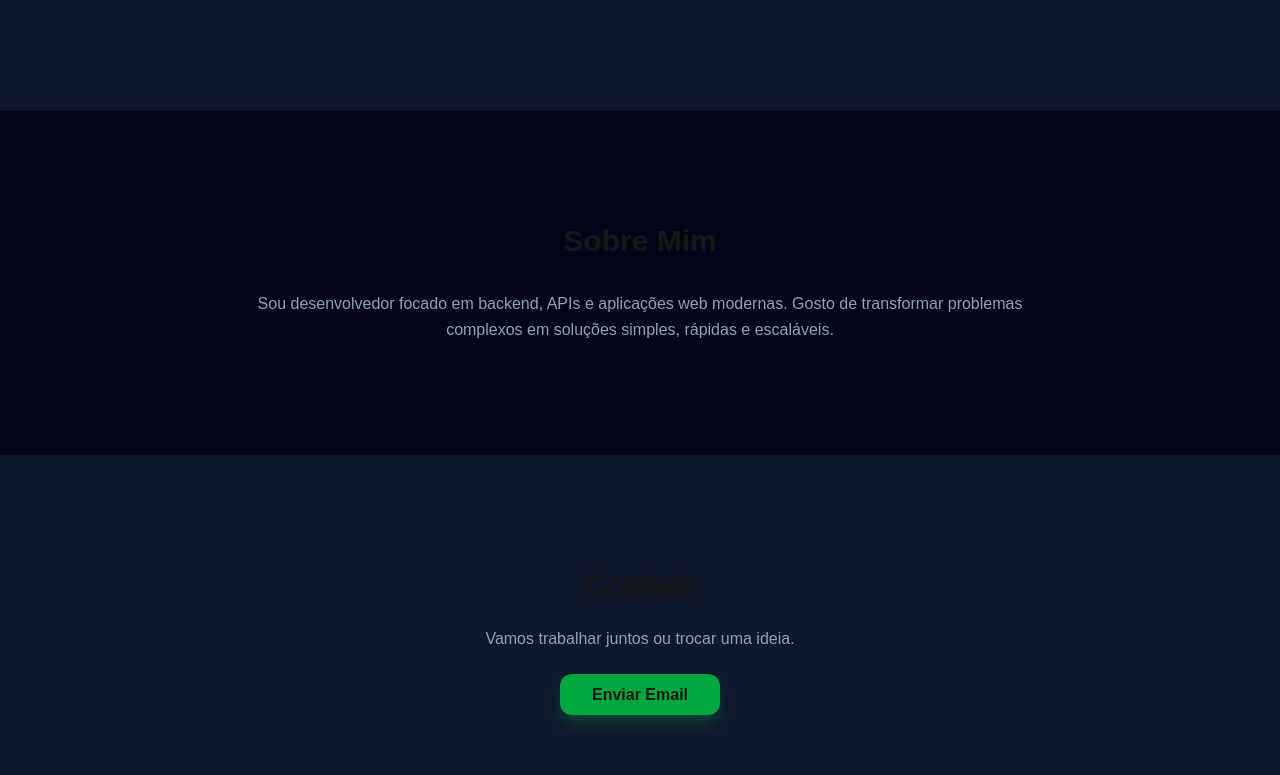
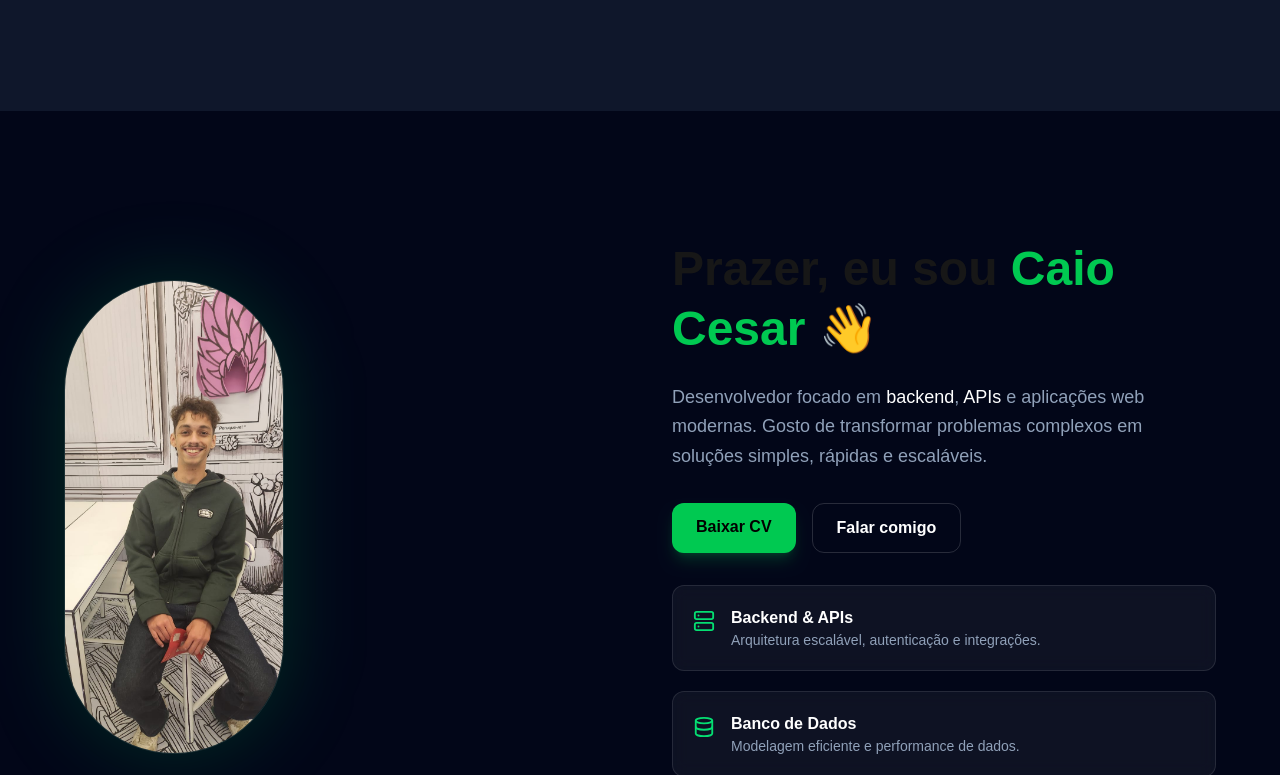
Before and after one commit to Magrelaio/portfolio-nextjs, a Next.js app: page / in a window 1280 px wide. Shown: the part 2025-2800 px from the top of the page. Built offline with nearby package versions, Linux system fonts and the light colour scheme.

Commit message:
feat: Melhoria da sessão Sobre Mim com novo layout, animações; adição do lucide-react e embla-carousel-react (que será utilizado no futuro)

```diff
--- a/components/about.tsx
+++ b/components/about.tsx
@@ -1,20 +1,127 @@
 "use client";
 import Reveal from "./reveal";
+import { Code2, Server, Database } from "lucide-react";
+import Image from "next/image";
 
 export default function About() {
+  const scrollTo = (id: string) => {
+    document.getElementById(id)?.scrollIntoView({ behavior: "smooth" });
+  };
   return (
-    <section id="about" className="py-28 px-6 bg-slate-950 text-center">
-      <div className="max-w-3xl mx-auto">
-        <Reveal>
-          <h2 className="text-3xl font-bold mb-8">Sobre Mim</h2>
-        </Reveal>
+    <section
+      id="about"
+      className="relative py-32 px-6 bg-slate-950 overflow-hidden"
+    >
+      <div className="absolute right-1/2 translate-x-1/2 top-0 w-[700px] h-[700px] bg-green-600/10 blur-[160px] rounded-full -z-10" />
 
-        <Reveal>
-          <p className="text-slate-400 leading-relaxed">
-            Sou desenvolvedor focado em backend, APIs e aplicações web modernas.
-            Gosto de transformar problemas complexos em soluções simples, rápidas e escaláveis.
-          </p>
-        </Reveal>
+      <div className="max-w-6xl mx-auto grid md:grid-cols-2 gap-16 items-center">
+
+        <div className="flex flex-col items-center md:items-start">
+          <Reveal>
+            {/* Arrumar depois a altura da imagem!!!*/}
+            <div className="relative mb-8">
+              <div className="absolute inset-0 bg-green-500/20 blur-2xl rounded-full" />
+              <Image
+                src="/profile-image.jpg"
+                alt="foto de Caio Cesar"
+                width={220}
+                height={220}
+                className="relative rounded-full border border-white/10 object-cover"
+              />
+            </div>
+          </Reveal>
+
+          <Reveal>
+            <div className="grid grid-cols-3 gap-6 text-center md:text-left">
+              <div>
+                <p className="text-3xl font-bold text-green-400">+20</p>
+                <p className="text-slate-400 text-sm">Projetos</p>
+              </div>
+              <div>
+                <p className="text-3xl font-bold text-green-400">+15</p>
+                <p className="text-slate-400 text-sm">Tecnologias</p>
+              </div>
+              <div>
+                <p className="text-3xl font-bold text-green-400">100%</p>
+                <p className="text-slate-400 text-sm">Foco em Qualidade</p>
+              </div>
+            </div>
+          </Reveal>
+        </div>
+
+        <div className="text-left">
+          <Reveal>
+            <h2 className="text-4xl md:text-5xl font-bold mb-6 leading-tight">
+              Prazer, eu sou{" "}
+              <span className="text-green-500">Caio Cesar</span> 👋
+            </h2>
+          </Reveal>
+
+          <Reveal>
+            <p className="text-slate-400 text-lg leading-relaxed mb-6">
+              Desenvolvedor focado em <span className="text-white font-medium">backend</span>,
+              <span className="text-white font-medium"> APIs</span> e aplicações web modernas.
+              Gosto de transformar problemas complexos em soluções simples,
+              rápidas e escaláveis.
+            </p>
+          </Reveal>
+          <Reveal>
+            <div className="flex flex-wrap gap-4 mt-8">
+              <a
+                href=""
+                //download dps que linkar certinho descomenta isso :p
+                className="px-6 py-3 rounded-xl bg-green-500 text-black font-semibold hover:bg-green-400 transition-all duration-300 shadow-lg shadow-green-500/20 hover:shadow-green-500/40"
+              >
+              Baixar CV
+              </a>
+
+              <button
+                onClick={() => scrollTo("contact")}
+                className="px-6 py-3 rounded-xl border border-white/15 text-white font-semibold hover:border-green-500/50 hover:text-green-400 transition-all duration-300"
+              >
+              Falar comigo
+              </button>
+            </div>
+          </Reveal>
+
+          <div className="grid gap-5 mt-8">
+            <Reveal>
+              <div className="flex gap-4 p-5 bg-white/5 border border-white/10 rounded-xl backdrop-blur hover:border-green-500/40 transition">
+                <Server className="text-green-400 mt-1" size={22} />
+                <div>
+                  <h3 className="text-white font-semibold">Backend & APIs</h3>
+                  <p className="text-slate-400 text-sm">
+                    Arquitetura escalável, autenticação e integrações.
+                  </p>
+                </div>
+              </div>
+            </Reveal>
+
+            <Reveal>
+              <div className="flex gap-4 p-5 bg-white/5 border border-white/10 rounded-xl backdrop-blur hover:border-green-500/40 transition">
+                <Database className="text-green-400 mt-1" size={22} />
+                <div>
+                  <h3 className="text-white font-semibold">Banco de Dados</h3>
+                  <p className="text-slate-400 text-sm">
+                    Modelagem eficiente e performance de dados.
+                  </p>
+                </div>
+              </div>
+            </Reveal>
+
+            <Reveal>
+              <div className="flex gap-4 p-5 bg-white/5 border border-white/10 rounded-xl backdrop-blur hover:border-green-500/40 transition">
+                <Code2 className="text-green-400 mt-1" size={22} />
+                <div>
+                  <h3 className="text-white font-semibold">Web Moderna</h3>
+                  <p className="text-slate-400 text-sm">
+                    Interfaces rápidas, responsivas e bem estruturadas.
+                  </p>
+                </div>
+              </div>
+            </Reveal>
+          </div>
+        </div>
       </div>
     </section>
   );
--- a/package.json
+++ b/package.json
@@ -9,7 +9,9 @@
     "lint": "eslint"
   },
   "dependencies": {
+    "embla-carousel-react": "^8.6.0",
     "framer-motion": "^12.29.2",
+    "lucide-react": "^0.563.0",
     "next": "16.1.6",
     "react": "19.2.3",
     "react-dom": "19.2.3",
```
Also changed, not shown: public/profile-image.jpg (added), 1 other file (tests, documents, lock files or other folders).
